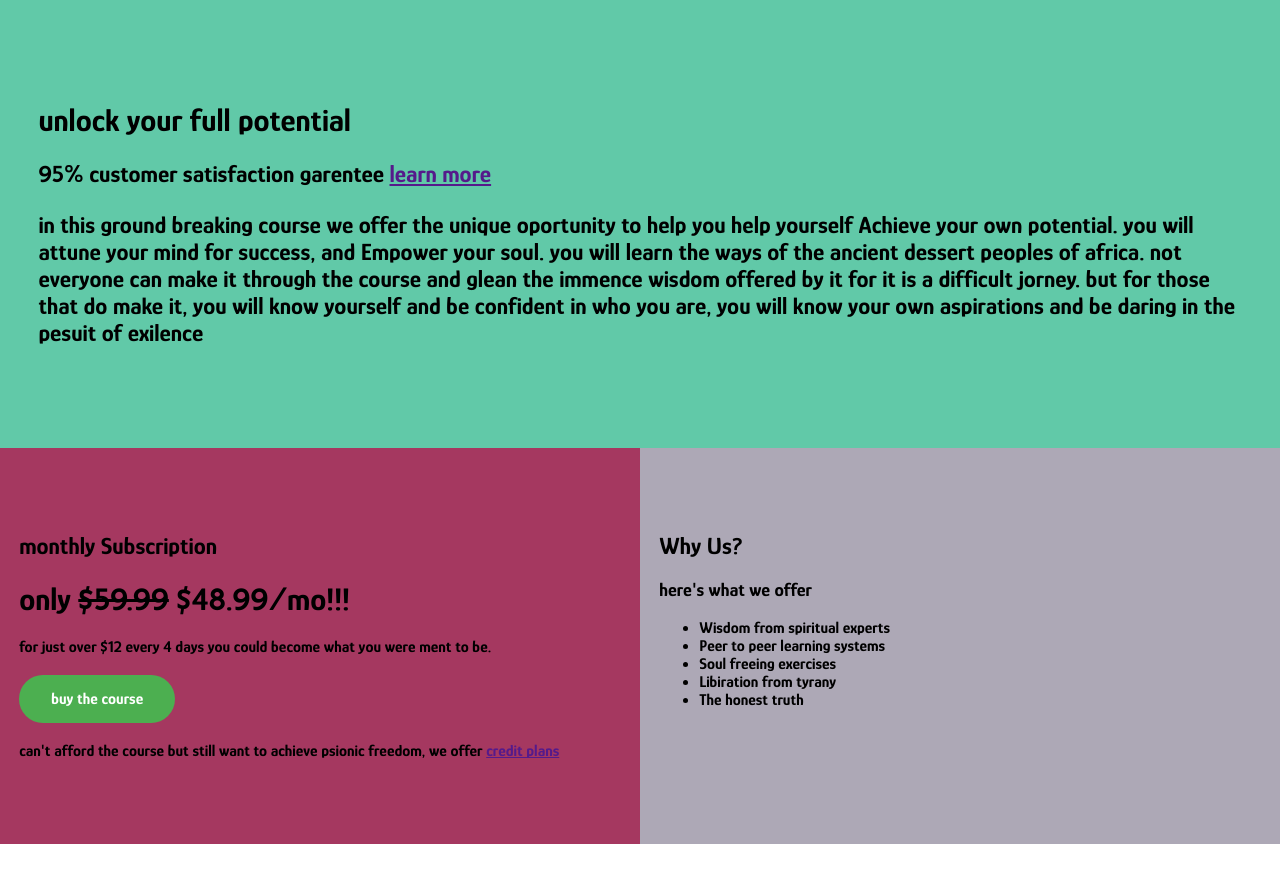
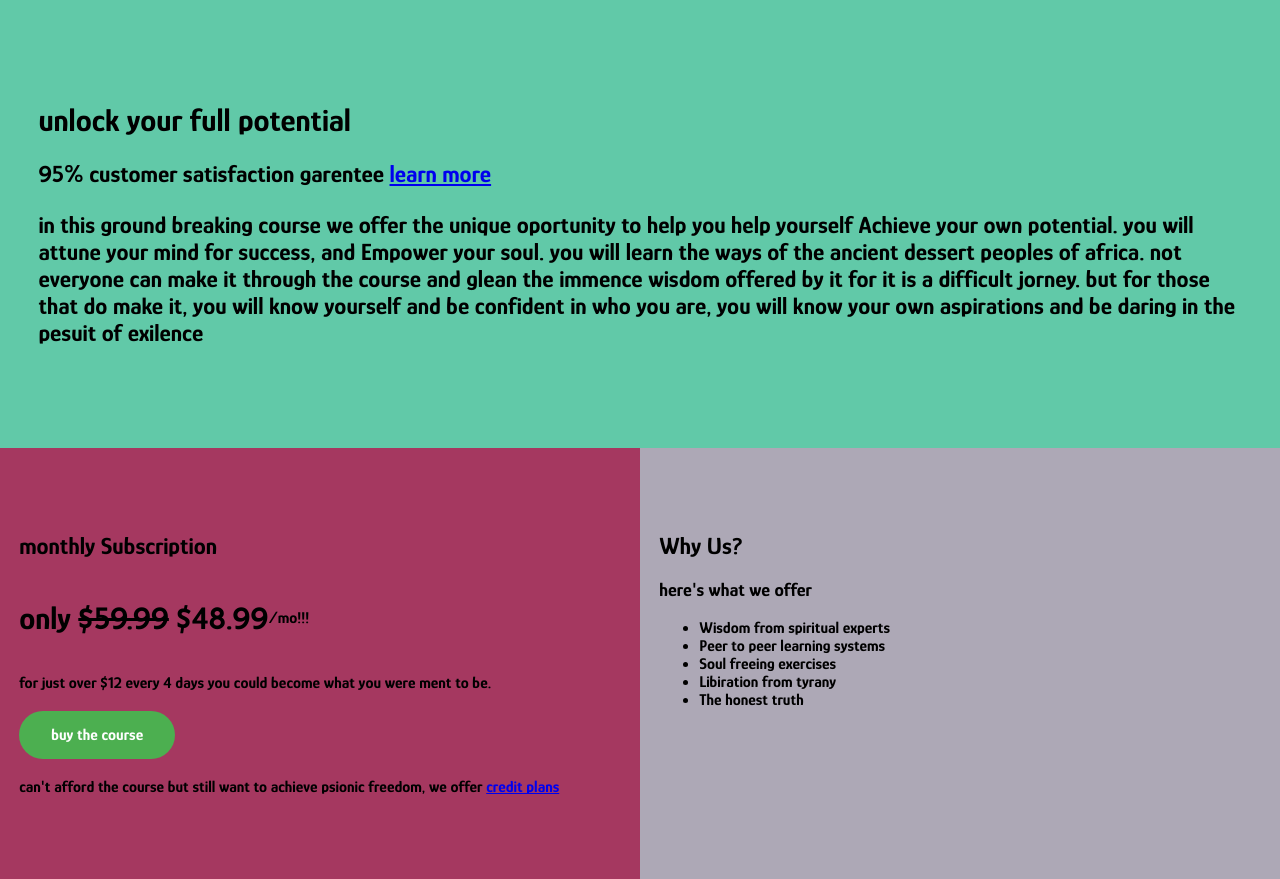
Before and after one commit to hoc-course-instances/fm-single-price-grid-bOtChuMHATESThEsIklEbUnwiTcH, a plain HTML site: page index.html in a window 1280 px wide. Before the commit the page ends 844 px from the top, so only its background shows below. Drawn offline with Linux system fonts and the light colour scheme.

Commit message:
s dgsadf

```diff
--- a/index.html
+++ b/index.html
@@ -21,7 +21,7 @@
 <div class="p1-1-1 t1">
 
       <h1>unlock your full potential</h1>
-      <h2>95% customer satisfaction garentee <a href="">learn more</a></22>
+      <h2>95% customer satisfaction garentee <a href="https://www.epicgames.com/help/en-US/">learn more</a></22>
       <p>in this ground breaking course we offer the unique oportunity to help you help yourself Achieve your own potential. you will attune your mind for success, and Empower your soul. you will learn the ways of the ancient dessert peoples of africa. not everyone can make it through the course and glean the immence wisdom offered by it for it is a difficult jorney.  but for those that do make it, you will know yourself and be confident in who you are, you will know your own aspirations and be daring in the pesuit of exilence </p>
 
 </div>
@@ -37,7 +37,15 @@
       </div>
 
       <div class="p1-2-1-2 t1">
-        <h1>only <strike>$59.99</strike> $48.99/mo!!!</h1>
+
+        <div class="p1-2-1-2-1">
+
+          <h1>only <strike>$59.99</strike> $48.99</h1>
+          <p>/mo!!!</p>
+        </div>
+
+
+
         <p>for just over $12 every 4 days you could become what you were ment to be.</p>
 
 
@@ -45,8 +53,8 @@
 
       <a class="b1" href="">buy the course</a>
 
-      <div class="p1-2-1-2 t1">
-        <p>can't afford the course but still want to achieve psionic freedom, we offer <a href="">credit plans</a></p>
+      <div class="p1-2-1-3 t1">
+        <p>can't afford the course but still want to achieve psionic freedom, we offer <a href="https://lifehacker.com/here-are-the-payday-lenders-with-the-most-consumer-comp-1791755661">credit plans</a></p>
       </div>
 
 
--- a/styles.css
+++ b/styles.css
@@ -4,6 +4,7 @@ font-family: 'Glory', sans-serif;
 }
 .t1{
   margin: 3%;
+
 }
 
 .p1{
@@ -49,8 +50,14 @@ width: 50%;
   margin-left: 3%; ;
 }
 
+.b1:hover{background-color: #61C9A8;}
+
 @media only screen and (max-width: 600px) {
   .p1-2 {
     flex-direction: column;}
   .p1-2-x{width: 100%;}
 }
+
+.p1-2-1-2-1{display: flex;}
+
+.p1-2-1-2-1 p{align-self:center;}
```
